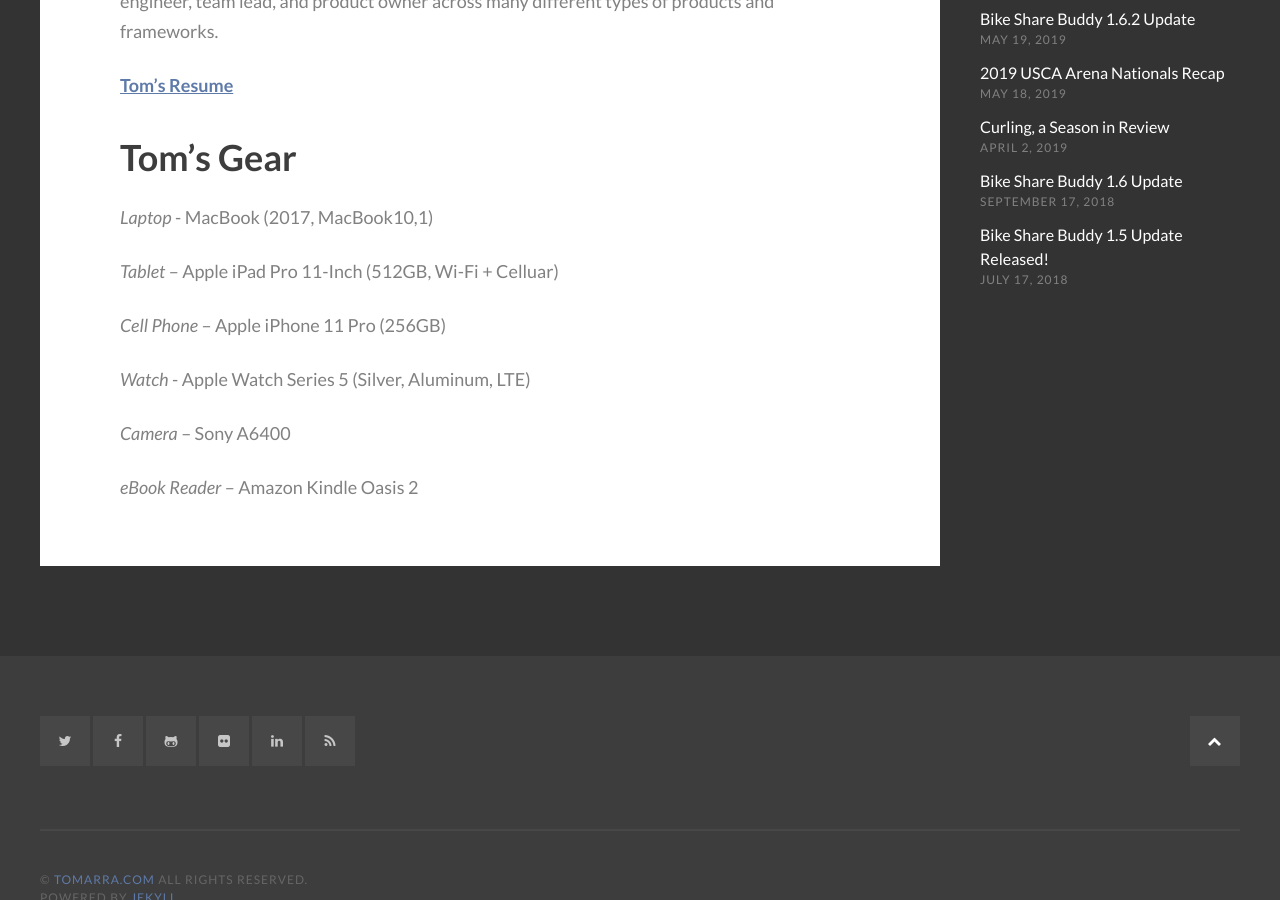
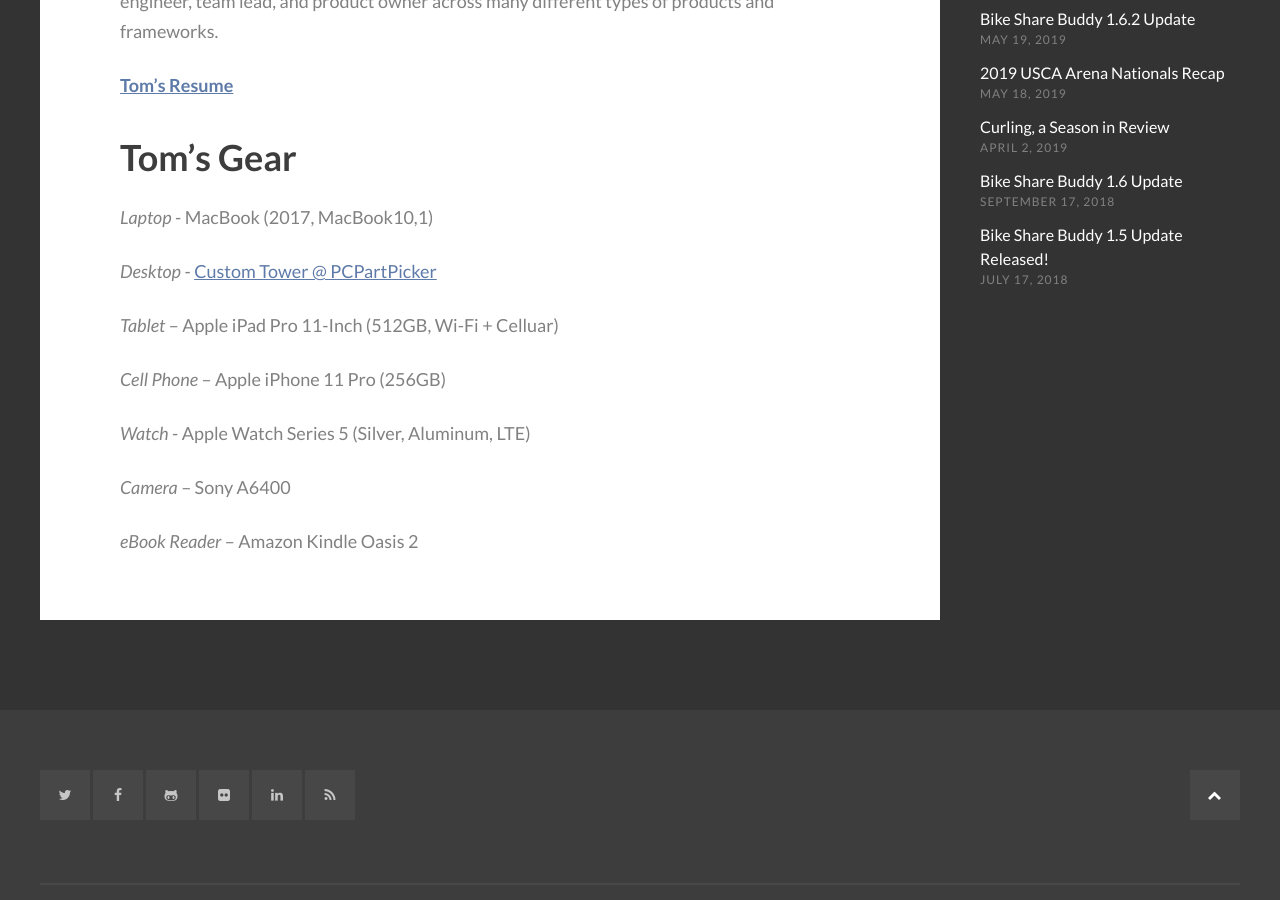
Before and after one commit to tomarra/tomarra.github.io, a Jekyll site: the page built from about.md, in a window 1280 px wide and 900 px high, scrolled down 549 px. Built offline with Jekyll 4.4.1, drawn with Linux system fonts in a browser that asks for light colours; some web fonts are replaced.

Commit message:
Update about.md

```diff
--- a/about.md
+++ b/about.md
@@ -11,6 +11,8 @@
 
 *Laptop* - MacBook (2017, MacBook10,1)
 
+*Desktop* - [Custom Tower @ PCPartPicker](https://pcpartpicker.com/user/tarra3/saved/ytkYcf)
+
 *Tablet* – Apple iPad Pro 11-Inch (512GB, Wi-Fi + Celluar)
 
 *Cell Phone* – Apple iPhone 11 Pro (256GB)
```
